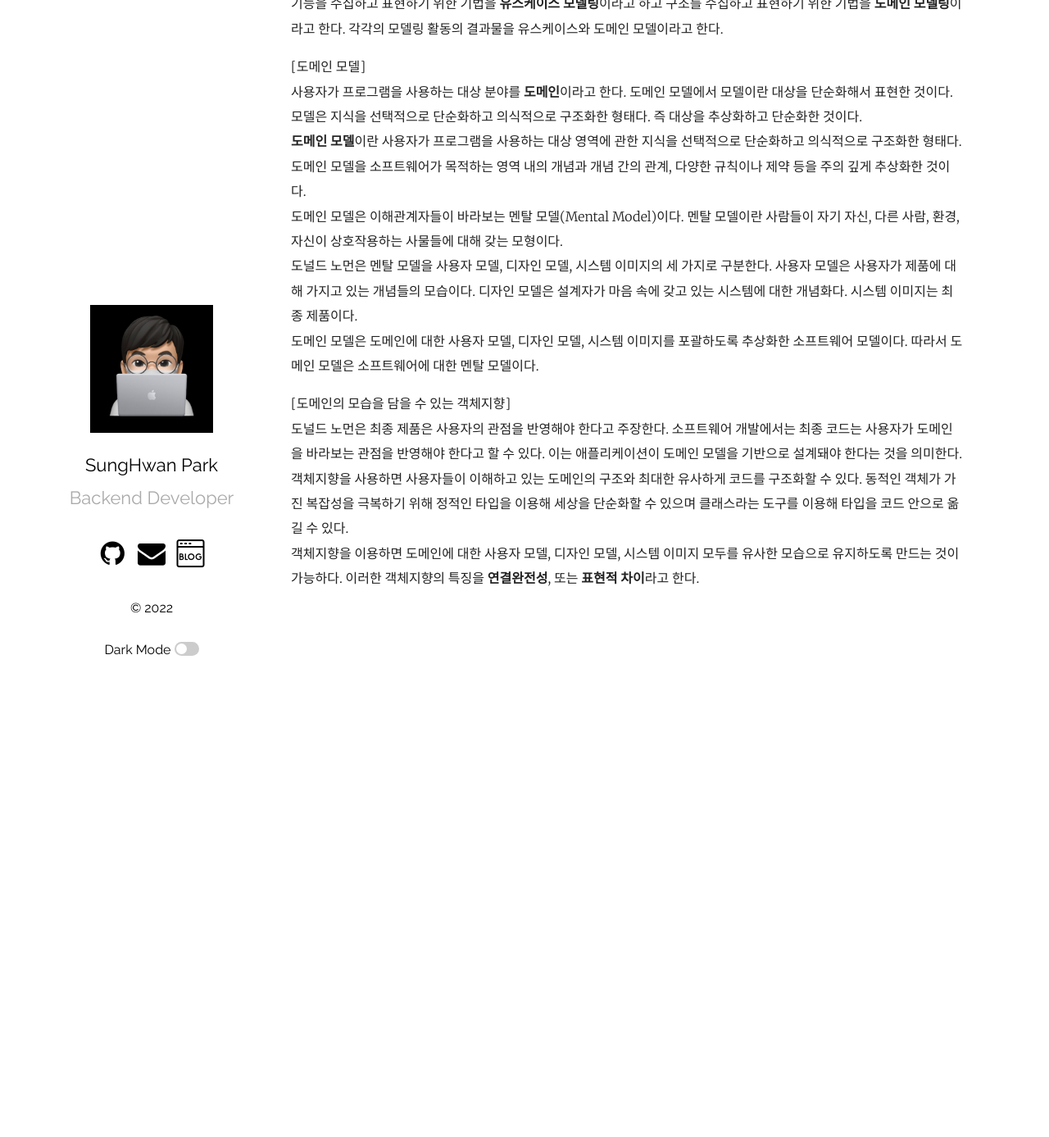
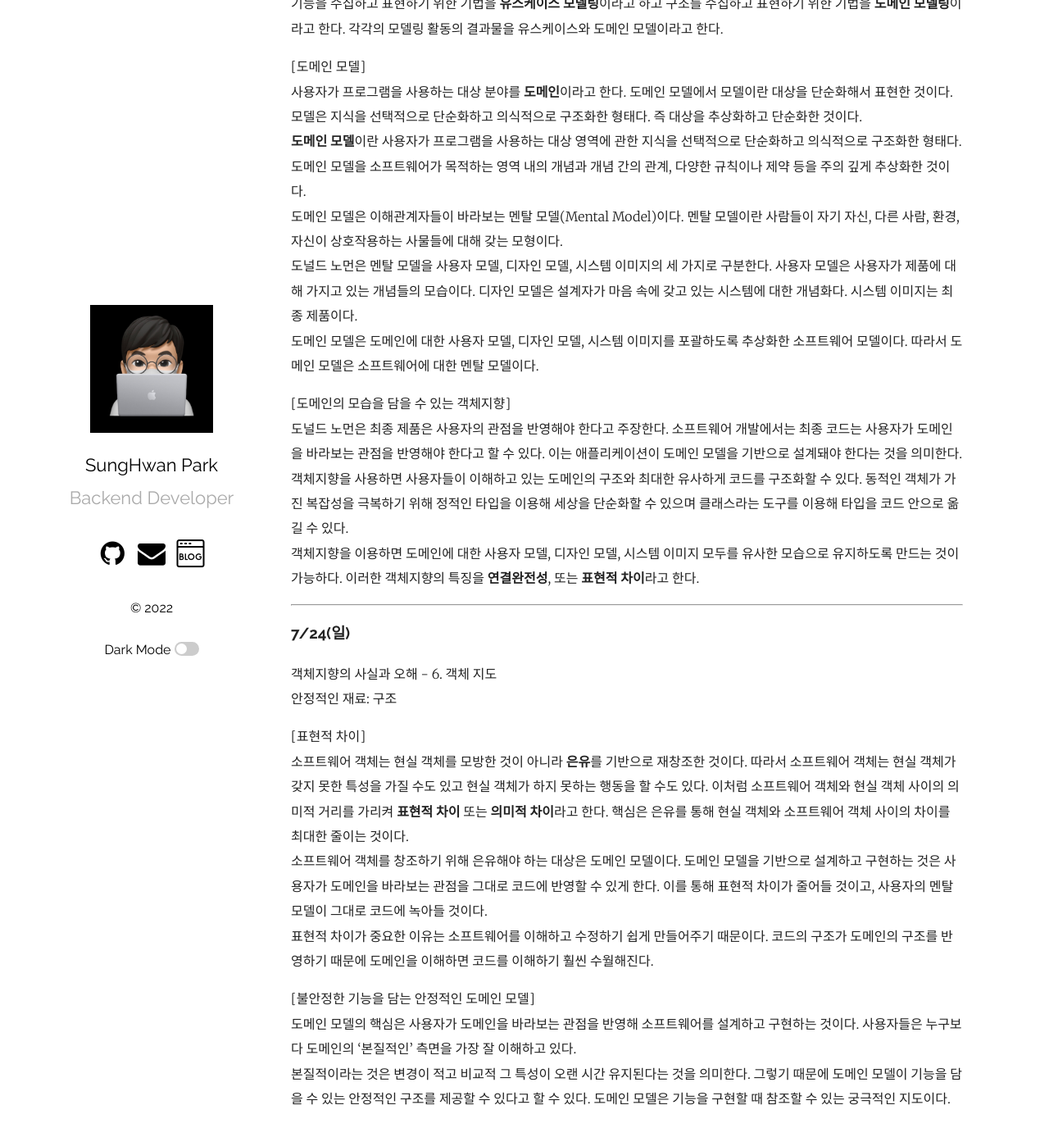
Before and after one commit to mrpark219/TIL, a Jekyll site: the page built from _posts/2022-07-01-7월TIL.markdown, in a window 1280 px wide and 1400 px high, scrolled down 24658 px. Shown: the top 1387 px of the window at 82% size. Built offline with Jekyll 4.4.1, drawn with Linux system fonts in a browser that asks for light colours; comment, search, counter and statistics services are not loaded; before the commit the page ends 25424 px from its top, so only the background shows below that.

Commit message:
feat: 2022-07-24 TIL 추가

```diff
--- a/_posts/2022-07-01-7월TIL.markdown
+++ b/_posts/2022-07-01-7월TIL.markdown
@@ -581,3 +581,19 @@ What/Who 사이클이라는 용어는 역할을 수행할 객체의 인터페이
 도널드 노먼은 최종 제품은 사용자의 관점을 반영해야 한다고 주장한다. 소프트웨어 개발에서는 최종 코드는 사용자가 도메인을 바라보는 관점을 반영해야 한다고 할 수 있다. 이는 애플리케이션이 도메인 모델을 기반으로 설계돼야 한다는 것을 의미한다.
 객체지향을 사용하면 사용자들이 이해하고 있는 도메인의 구조와 최대한 유사하게 코드를 구조화할 수 있다. 동적인 객체가 가진 복잡성을 극복하기 위해 정적인 타입을 이용해 세상을 단순화할 수 있으며 클래스라는 도구를 이용해 타입을 코드 안으로 옮길 수 있다.
 객체지향을 이용하면 도메인에 대한 사용자 모델, 디자인 모델, 시스템 이미지 모두를 유사한 모습으로 유지하도록 만드는 것이 가능하다. 이러한 객체지향의 특징을 **연결완전성**, 또는 **표현적 차이**라고 한다.
+
+---
+
+### 7/24(일)
+
+객체지향의 사실과 오해 - 6. 객체 지도
+안정적인 재료: 구조
+
+[표현적 차이]
+소프트웨어 객체는 현실 객체를 모방한 것이 아니라 **은유**를 기반으로 재창조한 것이다. 따라서 소프트웨어 객체는 현실 객체가 갖지 못한 특성을 가질 수도 있고 현실 객체가 하지 못하는 행동을 할 수도 있다. 이처럼 소프트웨어 객체와 현실 객체 사이의 의미적 거리를 가리켜 **표현적 차이** 또는 **의미적 차이**라고 한다. 핵심은 은유를 통해 현실 객체와 소프트웨어 객체 사이의 차이를 최대한 줄이는 것이다.
+소프트웨어 객체를 창조하기 위해 은유해야 하는 대상은 도메인 모델이다. 도메인 모델을 기반으로 설계하고 구현하는 것은 사용자가 도메인을 바라보는 관점을 그대로 코드에 반영할 수 있게 한다. 이를 통해 표현적 차이가 줄어들 것이고, 사용자의 멘탈 모델이 그대로 코드에 녹아들 것이다.
+표현적 차이가 중요한 이유는 소프트웨어를 이해하고 수정하기 쉽게 만들어주기 때문이다. 코드의 구조가 도메인의 구조를 반영하기 때문에 도메인을 이해하면 코드를 이해하기 훨씬 수월해진다.
+
+[불안정한 기능을 담는 안정적인 도메인 모델]
+도메인 모델의 핵심은 사용자가 도메인을 바라보는 관점을 반영해 소프트웨어를 설계하고 구현하는 것이다. 사용자들은 누구보다 도메인의 '본질적인' 측면을 가장 잘 이해하고 있다.
+본질적이라는 것은 변경이 적고 비교적 그 특성이 오랜 시간 유지된다는 것을 의미한다. 그렇기 때문에 도메인 모델이 기능을 담을 수 있는 안정적인 구조를 제공할 수 있다고 할 수 있다. 도메인 모델은 기능을 구현할 때 참조할 수 있는 궁극적인 지도이다.
```
